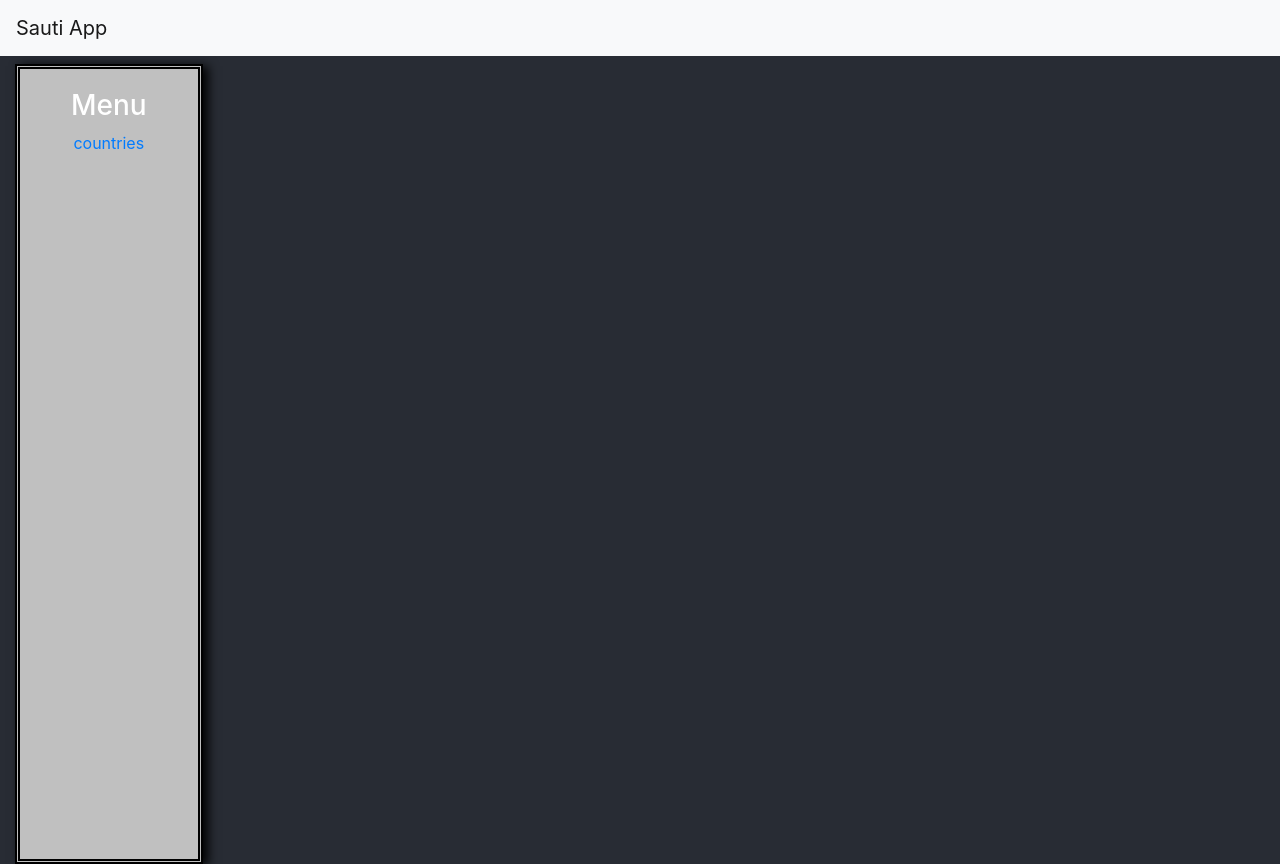
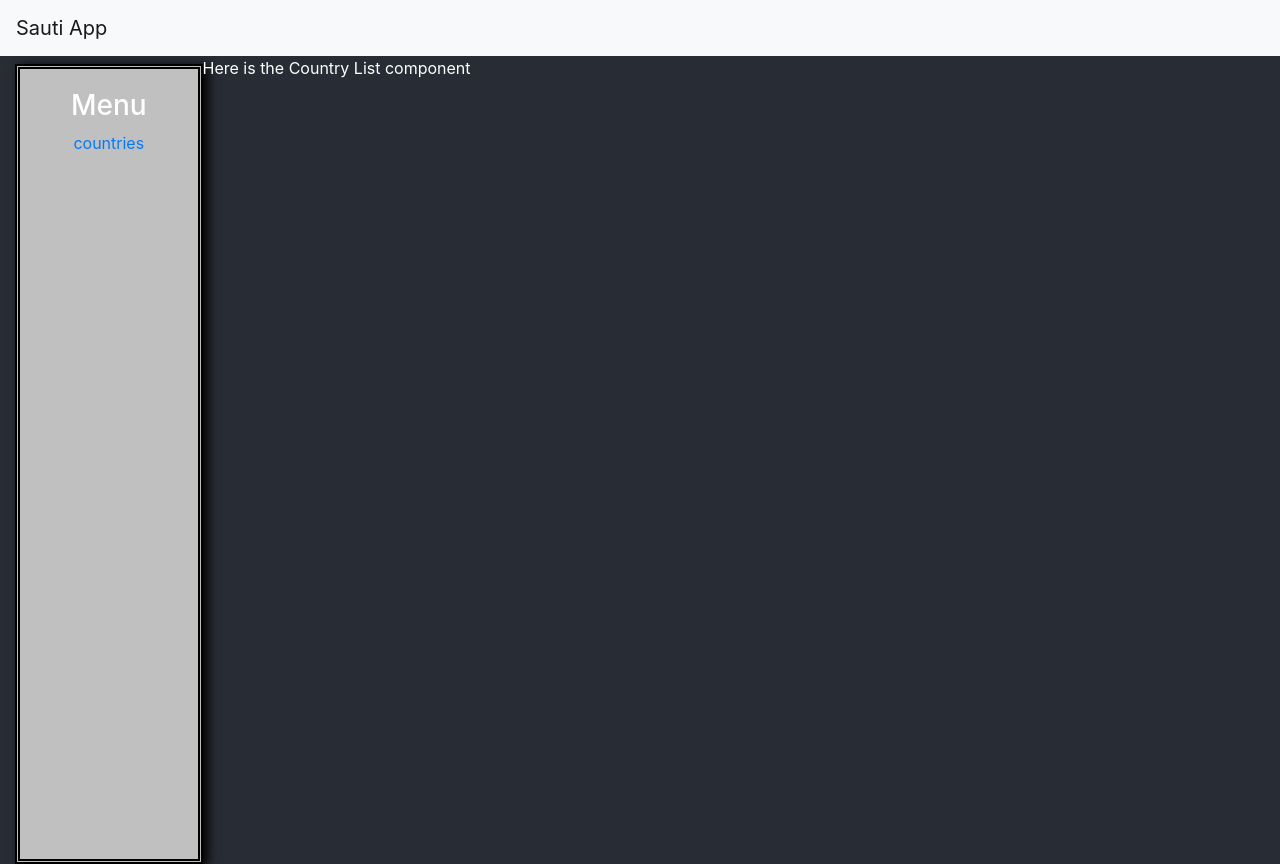
Before and after one commit to labs-13-sauti-marketplace/Sauti-FE, a React (Create React App) app: page /countries in a window 1280 px wide. Built offline with nearby package versions, Linux system fonts and the light colour scheme; no server answers.

Commit message:
Components Routing
Countries nav is now working, just need to figure out a way to show data properly

```diff
--- a/src/App.js
+++ b/src/App.js
@@ -4,6 +4,7 @@ import { Route } from 'react-router-dom';
 import Title from './components/Title/Title.js'
 import Nav from './components/Nav/Nav.js';
 import Board from './components/Board/Board.js'
+import CountryList from './components/Board/Countries/CountryList.js'
 
 class App extends React.Component {
     constructor(props){
@@ -22,6 +23,7 @@ class App extends React.Component {
         <div className="container-fluid nav-board">
           <Nav />
           <Route exact path="/" component={ Board }/>
+          <Route exact path="/countries" component= { CountryList } />
         </div>
       </div>
     )
--- a/src/components/Board/Board.js
+++ b/src/components/Board/Board.js
@@ -2,7 +2,7 @@ import React from 'react';
 import './Board.css';
 import Market from './Market/Market.js'
 import { Route } from 'react-router-dom';
-import CountryList from './Countries/CountryList.js'
+
 
 
 export default class Board extends React.Component {
@@ -18,9 +18,7 @@ export default class Board extends React.Component {
   render(){
     return(
       <div className="box-container">
-        <h3> Welcome </h3>
-
-      <Route exact path="/countries" component={ CountryList } />
+        <h3> Dashbord </h3>
       </div>
     )
   }
--- a/src/components/Board/Countries/CountryList.js
+++ b/src/components/Board/Countries/CountryList.js
@@ -26,7 +26,7 @@ class CountryList extends React.Component {
   render() {
     return (
       <div className="movie-list">
-        Here
+        Here is the Country List component
       </div>
     );
   }
```
